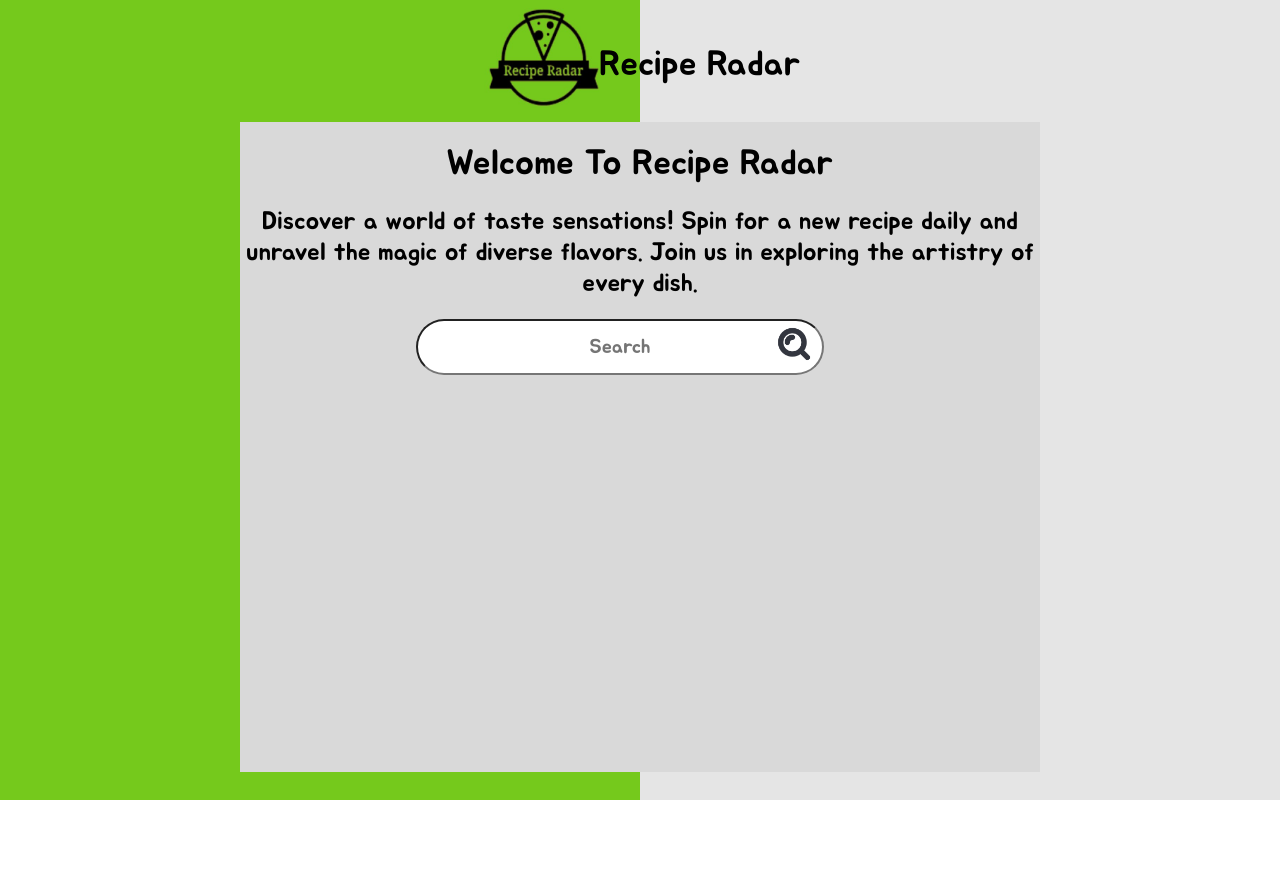
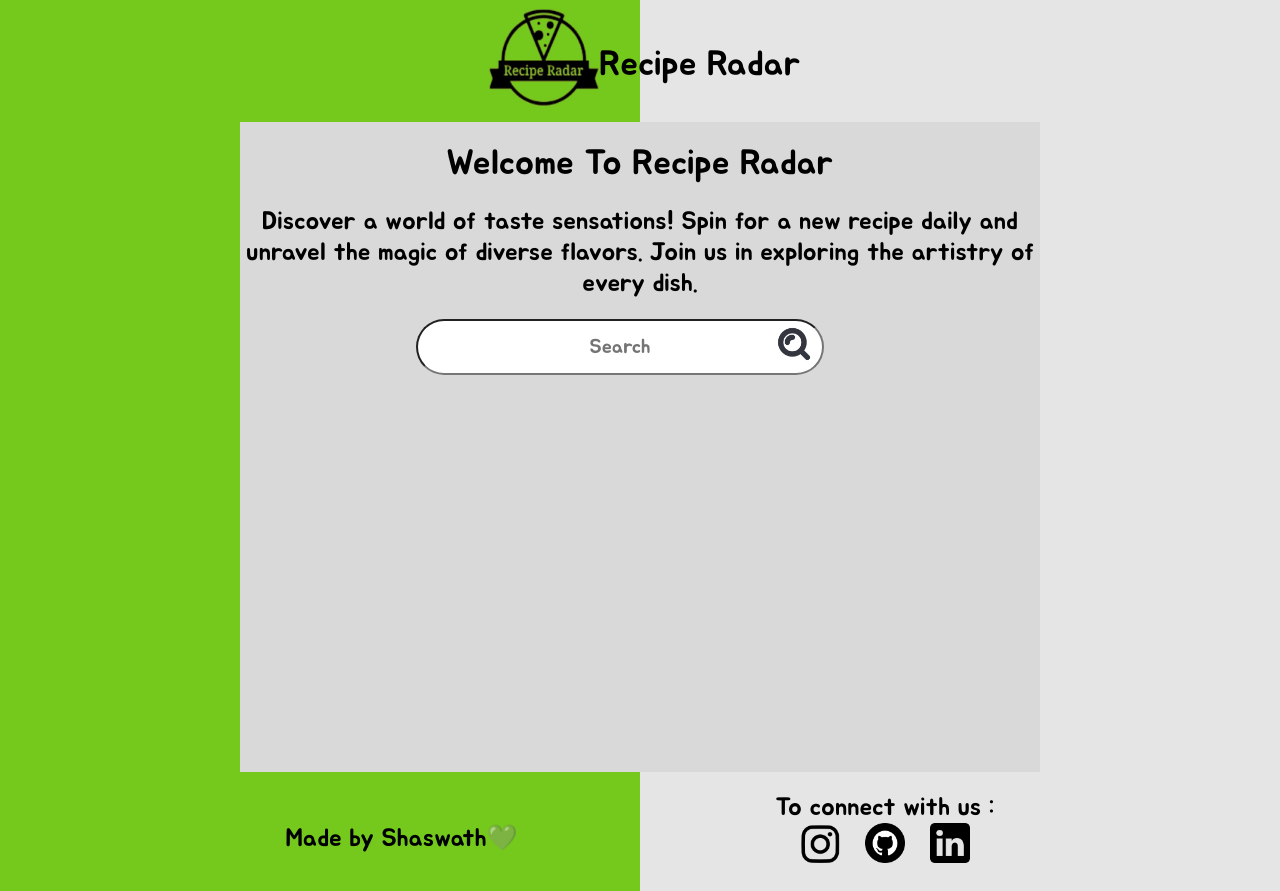
Before and after one commit to Shaswathhere/FEWD-CA3-and-DFD-CA2, a plain HTML site: page index.html in a window 1280 px wide. Before the commit the page ends 800 px from the top, so only its background shows below. Drawn offline with Linux system fonts and the light colour scheme; no server answers.

Commit message:
Done👍👍

```diff
--- a/index.html
+++ b/index.html
@@ -42,6 +42,19 @@
     <div class="search2">
 
     </div>
+    <div class="footer">
+        <div id="name">
+            <br>
+            Made by Shaswath💚</div>
+        <div class="social">
+            To connect with us :
+            <div id="imgs">
+                <a href="https://www.instagram.com/shaswath777/?next=%2F"><img src="./assets/image 79.png" alt="instagram" id="links"></a>
+                <a href="https://github.com/Shaswathhere"><img src="./assets/image 80.png" alt="github" id="links"></a>
+                <a href="https://www.linkedin.com/in/shaswath-kattalai-govardhanagiridharan-417858289/"><img src="./assets/image 81.png" alt="linkedin" id="links"></a>
+            </div>
+        </div>
+    </div>
 
 
 </body>
--- a/styles.css
+++ b/styles.css
@@ -172,6 +172,25 @@ a:hover{
     color: black;
     font-size: 30px;
 }
+.footer{
+    margin: 20px;
+    font-family: 'Jua';
+    font-size: 25px;
+    display: flex;
+    justify-content: space-evenly;
+}
+#links{
+    height: 40px;
+    width: 40px;
+}
+.social{
+    display: flex;
+    flex-direction: column;
+}
+#imgs{
+    display: flex;
+    justify-content: space-evenly;
+}
 /* CSS for mobile view and responsiveness */
 @media screen and (max-width: 768px) {
     body {
@@ -252,4 +271,11 @@ a:hover{
         top: auto;
         right: auto;
     }
+    .footer{
+        font-size: 15px;
+    }
+    #imgs img{
+        height: 20px;
+        width: 20px;
+    }
 }
```
Also changed, not shown: assets/image 79.png (added), assets/image 80.png (added), assets/image 81.png (added).
